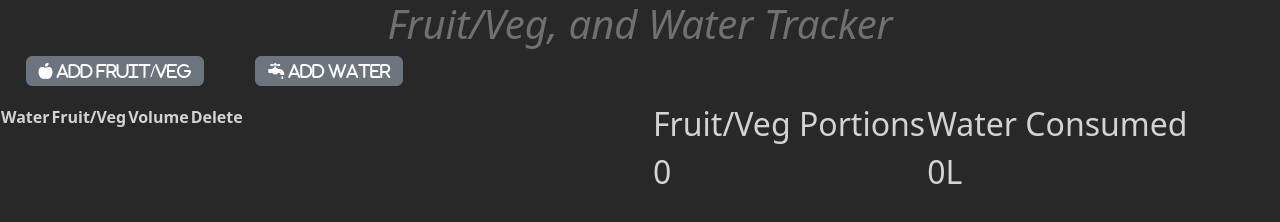
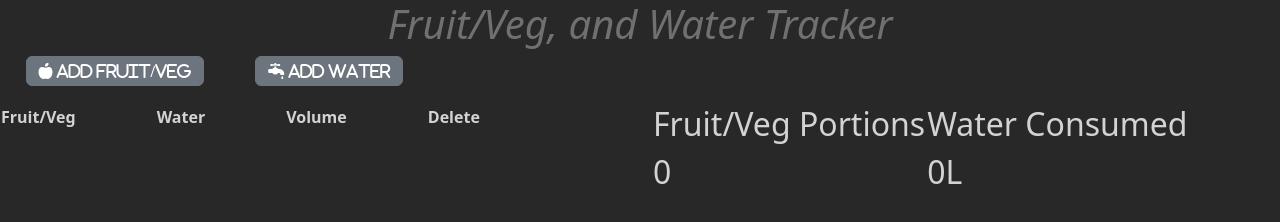
Before and after one commit to ryanmathewdsouza/Fruit-Veg-Water-Tracker, a plain HTML site: page src/index.html in a window 1280 px wide. Drawn offline with nearby package versions, Linux system fonts and the light colour scheme.

Commit message:
added non-breaking spaces to consumed-table

```diff
--- a/src/index.html
+++ b/src/index.html
@@ -88,17 +88,17 @@
     <br><br>
 
     <div class="row">
-        <table id="consumed-table" class="col-md-6">
+        <table id="consumed-table" class="col-md-6 w-50">
             <tr>
                 <!--            creates a tick symbol-->
                 <!--            <td>&#10004;</td>-->
-                <th>Water</th>
-                <th>Fruit/Veg</th>
-                <th>Volume</th>
-                <th>Delete</th>
+                <th>Fruit/Veg &nbsp;&nbsp;&nbsp;&nbsp;&nbsp;&nbsp;&nbsp;&nbsp;&nbsp;&nbsp;&nbsp;&nbsp;&nbsp;&nbsp;&nbsp;&nbsp;&nbsp;&nbsp;</th>
+                <th>Water &nbsp;&nbsp;&nbsp;&nbsp;&nbsp;&nbsp;&nbsp;&nbsp;&nbsp;&nbsp;&nbsp;&nbsp;&nbsp;&nbsp;&nbsp;&nbsp;&nbsp;&nbsp;</th>
+                <th>Volume &nbsp;&nbsp;&nbsp;&nbsp;&nbsp;&nbsp;&nbsp;&nbsp;&nbsp;&nbsp;&nbsp;&nbsp;&nbsp;&nbsp;&nbsp;&nbsp;&nbsp;&nbsp;</th>
+                <th>Delete &nbsp;&nbsp;&nbsp;&nbsp;&nbsp;&nbsp;&nbsp;&nbsp;&nbsp;&nbsp;&nbsp;&nbsp;&nbsp;&nbsp;&nbsp;&nbsp;&nbsp;&nbsp;</th>
             </tr>
         </table>
-        <table id="stats-table" class="col-md-6">
+        <table id="stats-table" class="col-md-6 w-50">
             <tr>
                 <th><h2>Fruit/Veg Portions</h2></th>
                 <th><h2>Water Consumed</h2></th>
```
